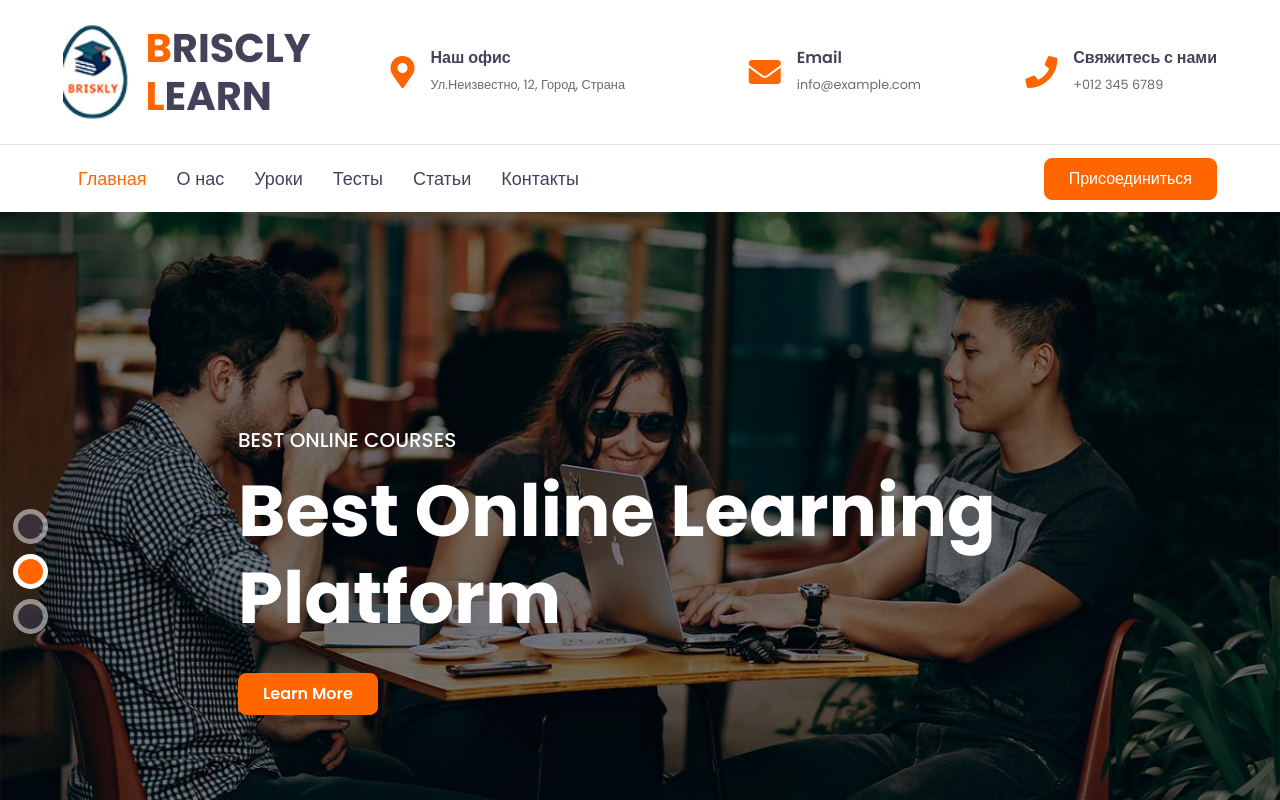
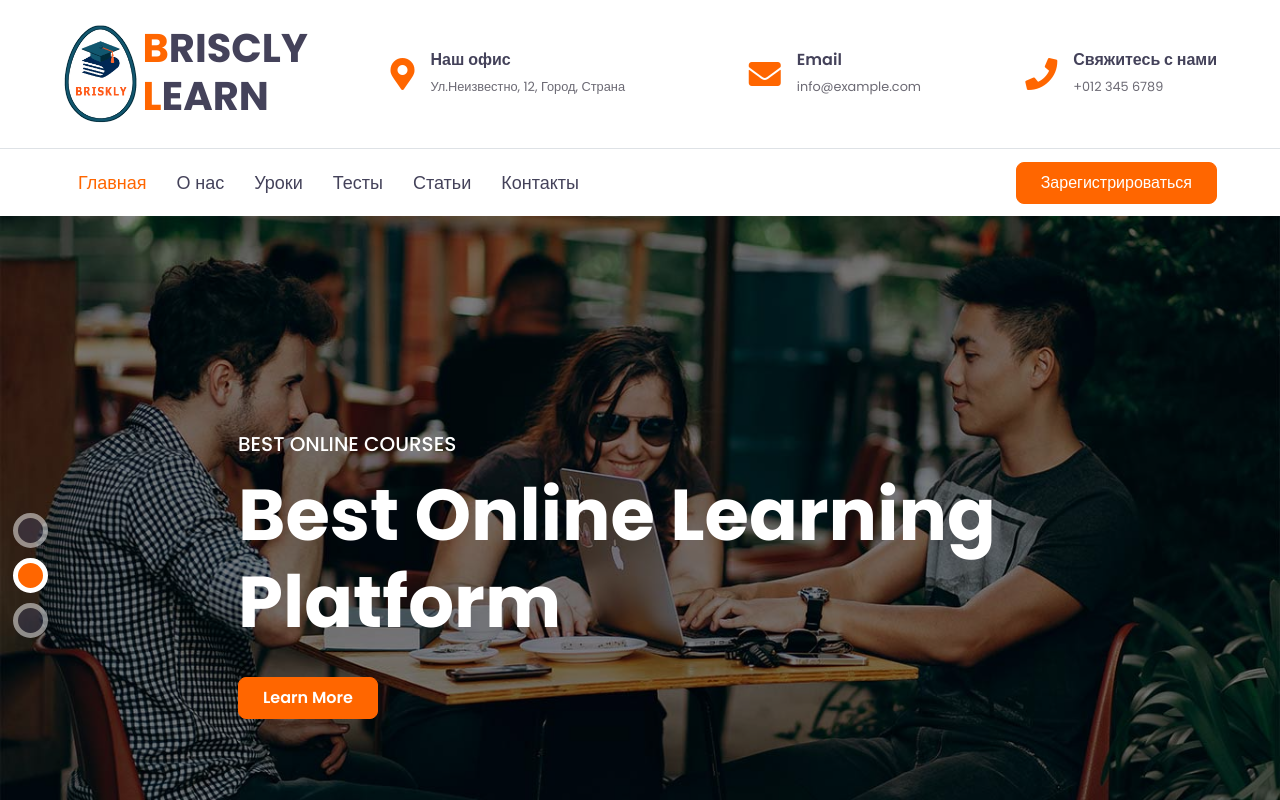
Before and after one commit to Breakhead2/Briskly-React, a React (Create React App) app: page / in a window 1280 px wide. Shown: the top 800 px of the page. Built offline with nearby package versions, Linux system fonts and the light colour scheme.

Commit message:
Небольшие улучшения

```diff
--- a/src/components/App.js
+++ b/src/components/App.js
@@ -6,6 +6,7 @@ import LessonsPage from '../pages/LessonsPage';
 import TestsPage from '../pages/TestsPage';
 import ArticlesPage from '../pages/ArticlesPage';
 import ContactsPage from '../pages/ContactsPage';
+import RegisterPage from '../pages/RegisterPage';
 import NotFoundPage from '../pages/NotFoundPage';
 
 function App() {
@@ -18,6 +19,7 @@ function App() {
         <Route path="/tests" element={<TestsPage />} />
         <Route path="/articles" element={<ArticlesPage />} />
         <Route path="/contacts" element={<ContactsPage />} />
+        <Route path="/register" element={<RegisterPage />} />
         <Route path="*" element={<NotFoundPage />} />
       </Route>
     </Routes>
--- a/src/components/carousel.jsx
+++ b/src/components/MainCarousel.jsx
@@ -3,7 +3,7 @@ import { Link } from 'react-router-dom';
 
 function MainCarousel() {
   return (
-    <Carousel controls={false}>
+    <Carousel controls={false} fade>
       <Carousel.Item>
         <img
           className="position-relative w-100"
--- a/src/components/Navbar.jsx
+++ b/src/components/Navbar.jsx
@@ -1,4 +1,4 @@
-import { NavLink } from 'react-router-dom';
+import { Link, NavLink } from 'react-router-dom';
 
 function Navbar() {
   return (
@@ -49,17 +49,17 @@ function Navbar() {
                   Контакты
                 </NavLink>
               </div>
-              <a
+              <Link
                 className="btn py-2 px-4 ml-auto d-none d-lg-block"
-                href="/"
+                to="/register"
                 style={{
                   color: 'white',
                   backgroundColor: '#FF6600',
                   borderColor: '#FF6600',
                 }}
               >
-                Присоединиться
-              </a>
+                Зарегистрироваться
+              </Link>
             </div>
           </nav>
         </div>
--- a/src/components/Topbar.jsx
+++ b/src/components/Topbar.jsx
@@ -5,13 +5,13 @@ function Topbar() {
     <div className="container-fluid d-none d-lg-block">
       <div className="row align-items-center py-4 px-xl-5">
         <div className="col-lg-3">
-          <Link to="/" className="text-decoration-none d-flex">
-            <img
-              style={{ objectFit: 'cover', width: '31%' }}
-              src="img/BrisklyLogo.png"
-              alt=""
-            />
-            <div>
+          <Link
+            to="/"
+            className="text-decoration-none d-flex overflow-hidden h-100px"
+            style={{ height: '100px' }}
+          >
+            <img src="img/BrisklyLogo.png" alt="" />
+            <div className="px-1">
               <h1 className="m-0">
                 <span className="text-primary">B</span>RISCLY
               </h1>
--- a/src/pages/HomePage.jsx
+++ b/src/pages/HomePage.jsx
@@ -1,4 +1,4 @@
-import MainCarousel from '../components/carousel';
+import MainCarousel from '../components/MainCarousel';
 
 function Homepage() {
   return <MainCarousel />;
--- /dev/null
+++ b/src/pages/RegisterPage.jsx
@@ -0,0 +1,5 @@
+function RegisterPage() {
+  return <h2 className="text-center my-5">Register page</h2>;
+}
+
+export default RegisterPage;
```
Also changed, not shown: public/img/BrisklyLogo.png.
